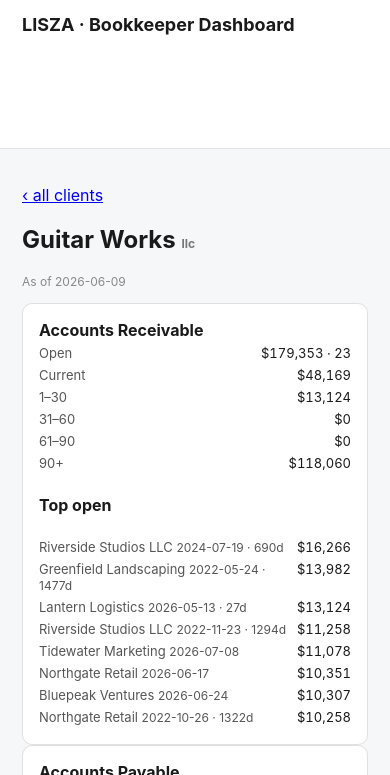
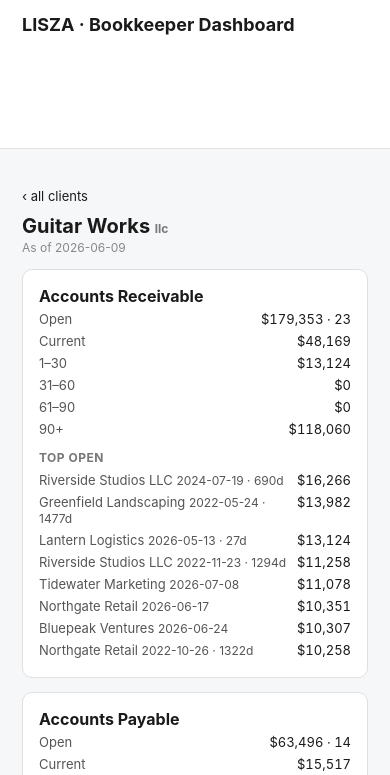
Before and after one commit to Estate-In-Action/lisza, a plain HTML site: page public/index.html in a window 390 px wide. Both pictures are taken after a click on the link "Guitar Works". Shown: the top 775 px of the page. Drawn offline with Linux system fonts and the light colour scheme.

Commit message:
feat(lisza): detail-view styles (mobile-collapsing tile grid)

```diff
--- a/public/index.html
+++ b/public/index.html
@@ -44,6 +44,18 @@
     .rolo-nav button { border: 1px solid #ccc; background: #fff; border-radius: 16px;
                        padding: 4px 14px; cursor: pointer; }
     .big { font-size: 26px; font-weight: 700; }
+    /* detail */
+    .detail h2 { margin: 0 0 2px 0; font-size: 20px; }
+    .back { display: inline-block; margin-bottom: 10px; font-size: 13px;
+            color: #1a1a1a; text-decoration: none; }
+    .back:hover { text-decoration: underline; }
+    .detail-tiles { display: grid; gap: 14px;
+      grid-template-columns: repeat(auto-fit, minmax(min(100%, 280px), 1fr)); }
+    .detail .card h4 { margin: 10px 0 4px 0; font-size: 12px; color: #777;
+                       text-transform: uppercase; letter-spacing: .04em; }
+    .payroll-stub { border-style: dashed; background: #fafafa; }
+    .clink { color: inherit; text-decoration: none; }
+    .clink:hover { text-decoration: underline; }
   </style>
 </head>
 <body>
```
